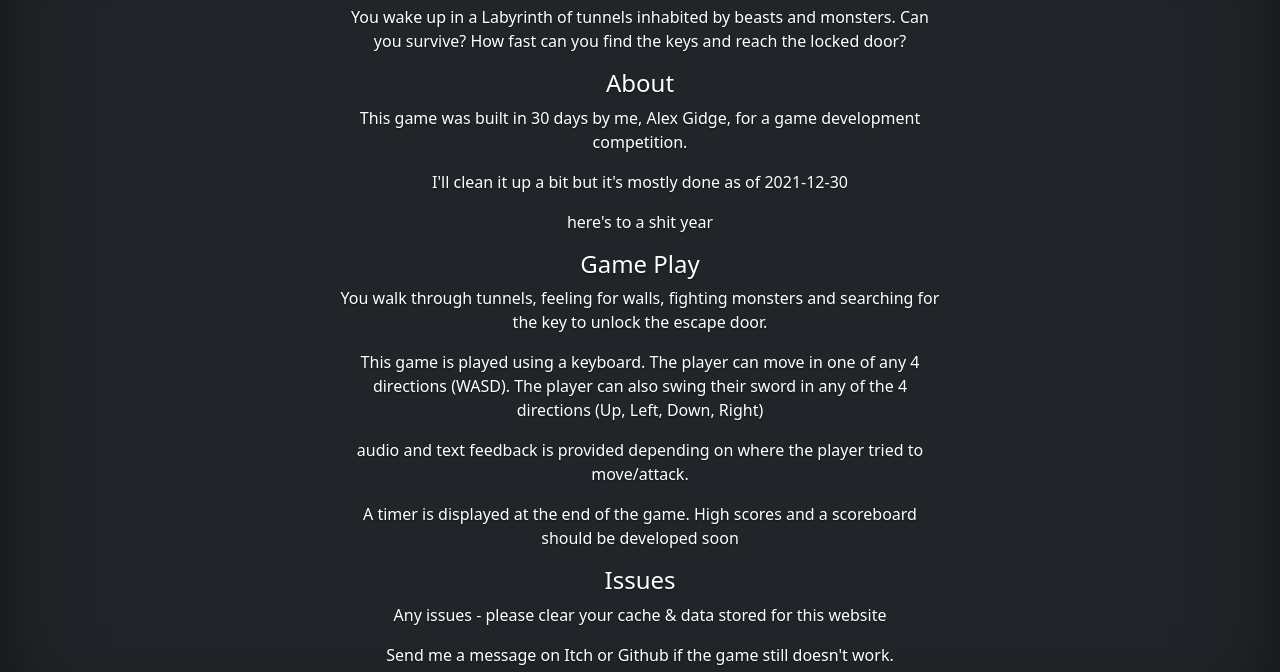
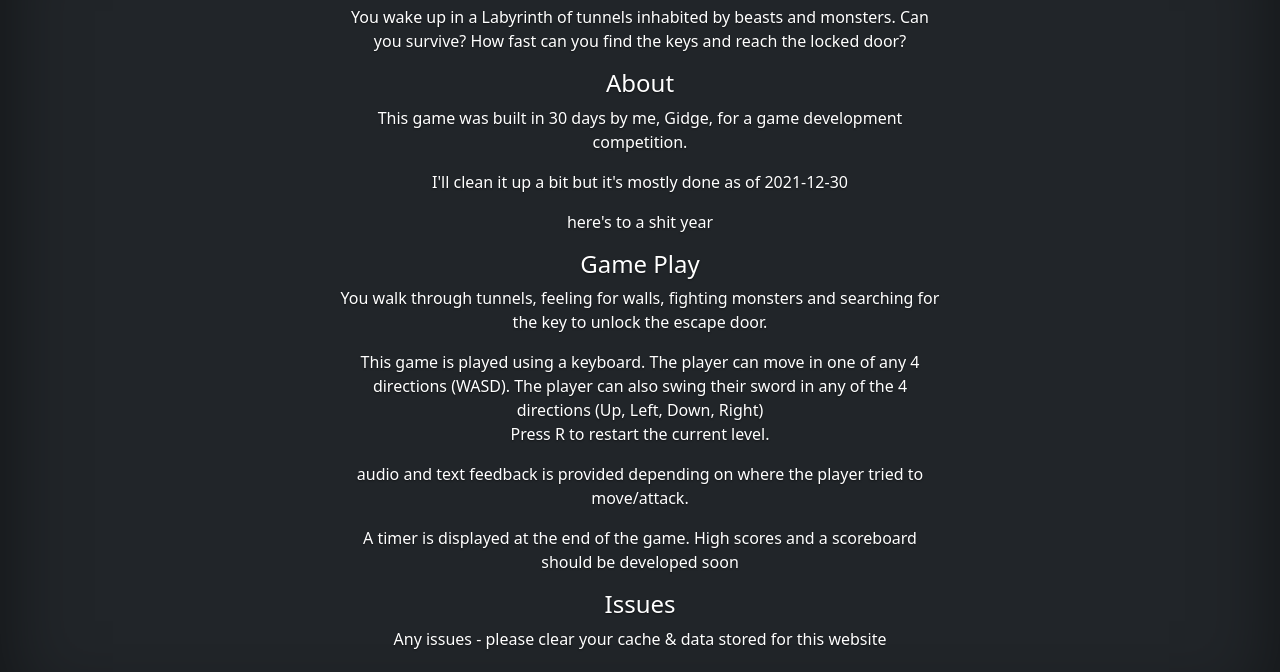
Before and after one commit to alexgidge/Labyrinth.js, a website: page Web/Help.html in a window 1280 px wide. Shown: the part 84-756 px from the top of the page. Drawn offline with nearby package versions, Linux system fonts and the light colour scheme.

Commit message:
wording adjusted

```diff
--- a/Web/Help.html
+++ b/Web/Help.html
@@ -51,7 +51,7 @@
           <p>You wake up in a Labyrinth of tunnels inhabited by beasts and monsters. Can you survive? How fast can you
             find the keys and reach the locked door?</p>
           <h4>About</h4>
-          <p>This game was built in 30 days by me, Alex Gidge, for a game development competition. </p>
+          <p>This game was built in 30 days by me, Gidge, for a game development competition. </p>
           <p>I'll clean it up a bit but
             it's mostly done as of 2021-12-30</p>
           <p>here's to a shit year</p>
@@ -59,7 +59,8 @@
           <p>You walk through tunnels, feeling for walls, fighting monsters and searching for the key to unlock the
             escape door.</p>
           <p>This game is played using a keyboard. The player can move in one of any 4 directions (WASD). The player can
-            also swing their sword in any of the 4 directions (Up, Left, Down, Right)</p>
+            also swing their sword in any of the 4 directions (Up, Left, Down, Right)<br />Press R to restart the
+            current level.</p>
           <p>audio and text feedback is provided depending on where the player tried to move/attack.</p>
           <p>A timer is displayed at the end of the game. High scores and a scoreboard should be developed soon</p>
           <h4>Issues</h4>
```
